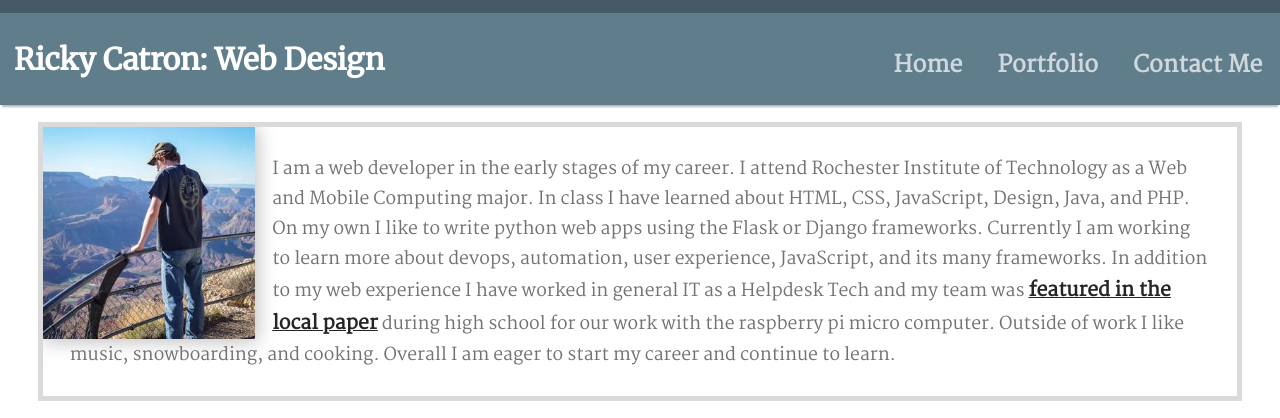
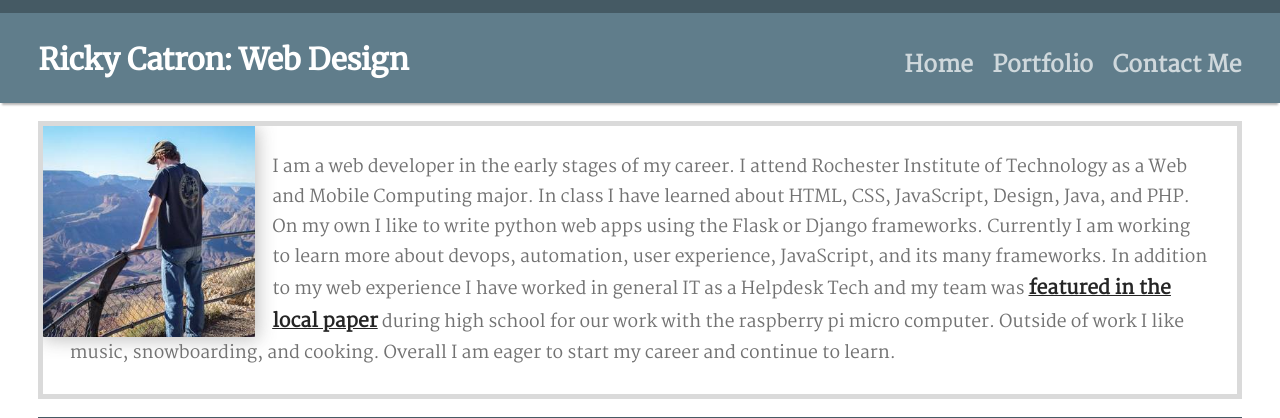
Before and after one commit to sl33t/portfolio, a Django app: page / in a window 1280 px wide. Shown: the top 418 px of the page. Run offline with Django 3.2, Linux system fonts and the light colour scheme; data that the repository does not hold is empty; some libraries are stand-ins or nearby versions.

Commit message:
Fixed header alignment on desktop

```diff
--- a/home/static/css/styles.css
+++ b/home/static/css/styles.css
@@ -148,13 +148,14 @@ header {
     border-top: .75rem solid #455A64;
     box-shadow: 0 .25rem 2px -2px #B6B6B6;
     margin-bottom: 1rem;
+    padding: 0 3%;
 }
 
 header h1 {
     color: white;
     float: left;
     font-size: 1.7rem;
-    padding: 1.6rem 0 .5rem .8rem;
+    padding: 1.6rem 0 .5rem 0;
 }
 
 /******************
@@ -169,7 +170,7 @@ nav {
 nav a {
     color: #CFD8DC;
     font-size: 1.3rem;
-    padding: 1.9rem 1rem 1.1rem;
+    padding: 1.9rem 0 1rem 1.1rem;
 }
 
 .dropdownbutton {
@@ -396,12 +397,17 @@ footer a {
 }
 
 @media (max-width: 980px) {
+    header {
+        padding: 0;
+    }
+
     form {
         width: 96%;
     }
 
     header h1 {
         width: calc(100% - 4rem);
+        padding-left: .8rem;
     }
 
     nav {
@@ -414,7 +420,7 @@ footer a {
     nav a {
         float: left;
         text-align: center;
-        width: 40%;
+        width: 50%;
     }
 
     .dropdownbutton {
```
